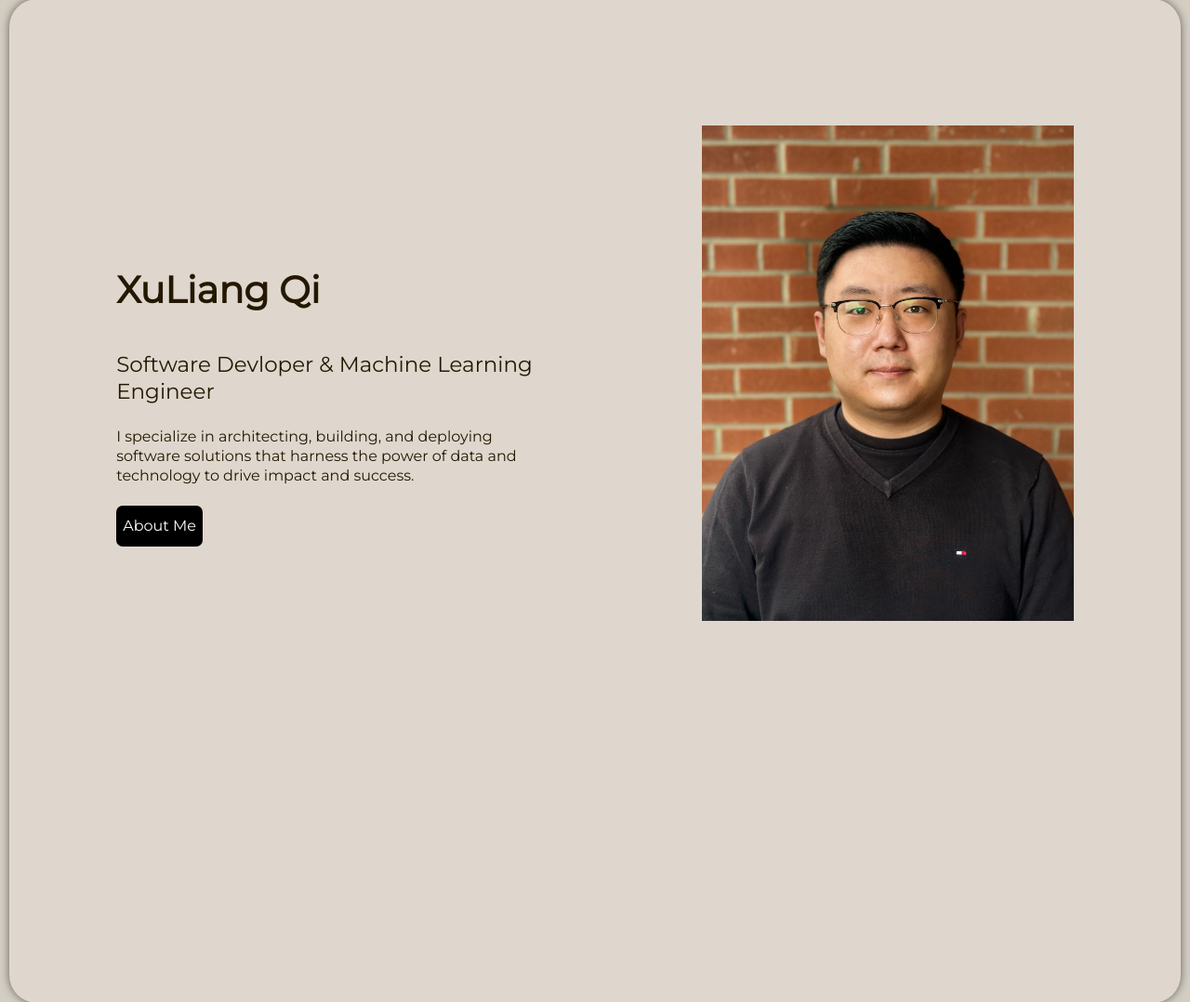
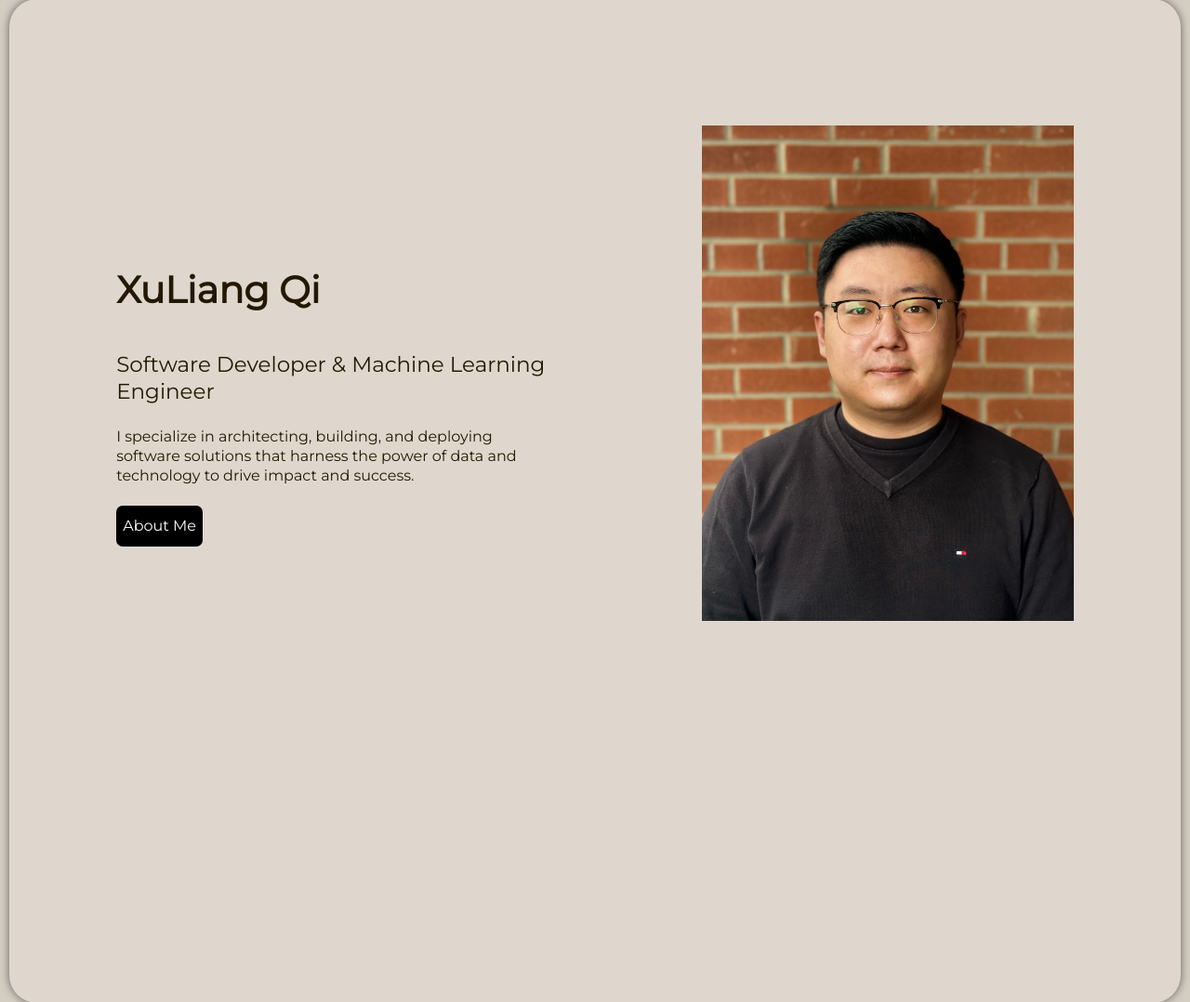
Before and after one commit to XuLiangQi/me-page, a Flask app: page / in a window 1280 px wide. Shown: the part 131-1209 px from the top of the page at 93% size. Run offline with Flask 3, Linux system fonts and the light colour scheme.

Commit message:
fix typo

```diff
--- a/templates/home.html
+++ b/templates/home.html
@@ -6,7 +6,7 @@
 <section class="info-container">
     <div class="info-text-container">
         <h1 class="home-title">XuLiang Qi</h1>
-        <p class="home-paragraph-large">Software Devloper & Machine Learning Engineer</p>
+        <p class="home-paragraph-large">Software Developer & Machine Learning Engineer</p>
         <p class="home-paragraph-medium">I specialize in architecting, building, and deploying software solutions that harness the power of data and technology to drive impact and success.</p>
         <a href="{{ url_for('about') }}" class="home-button-about">About Me</a>
     </div>
```
